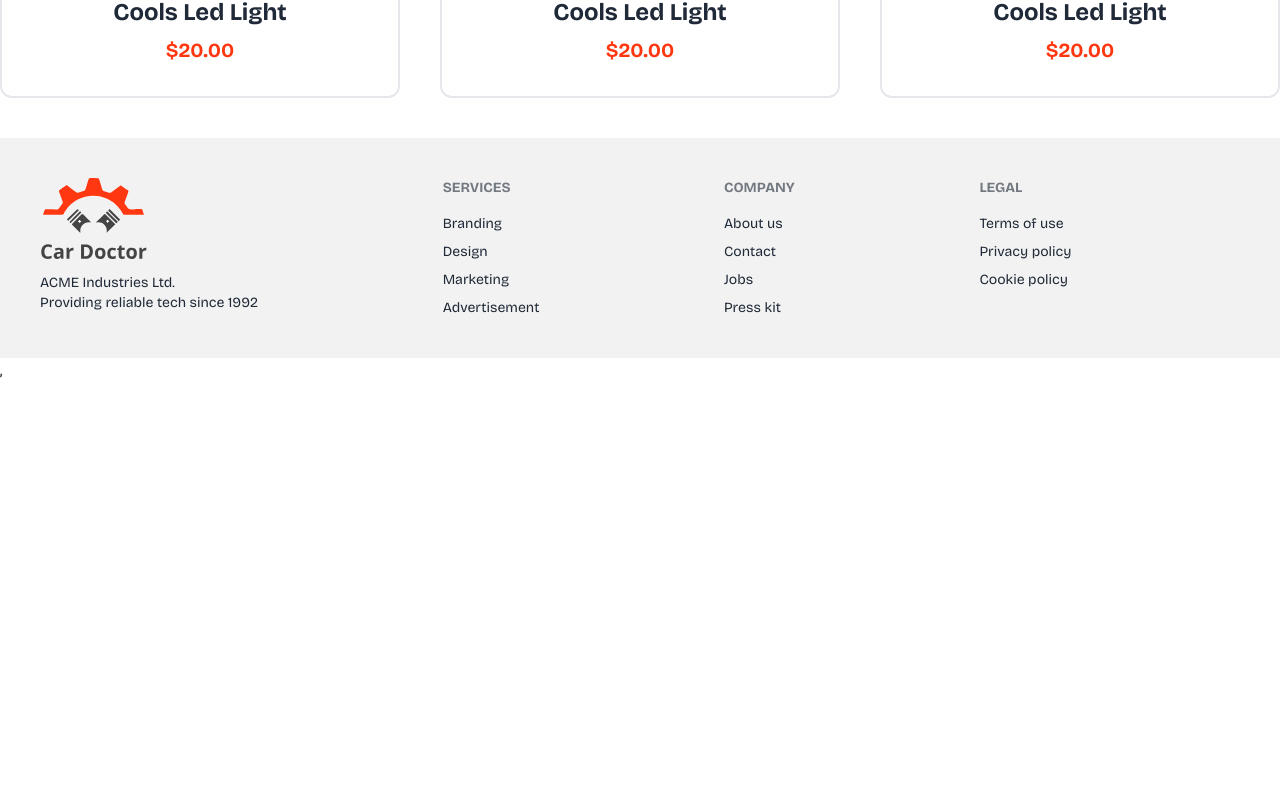
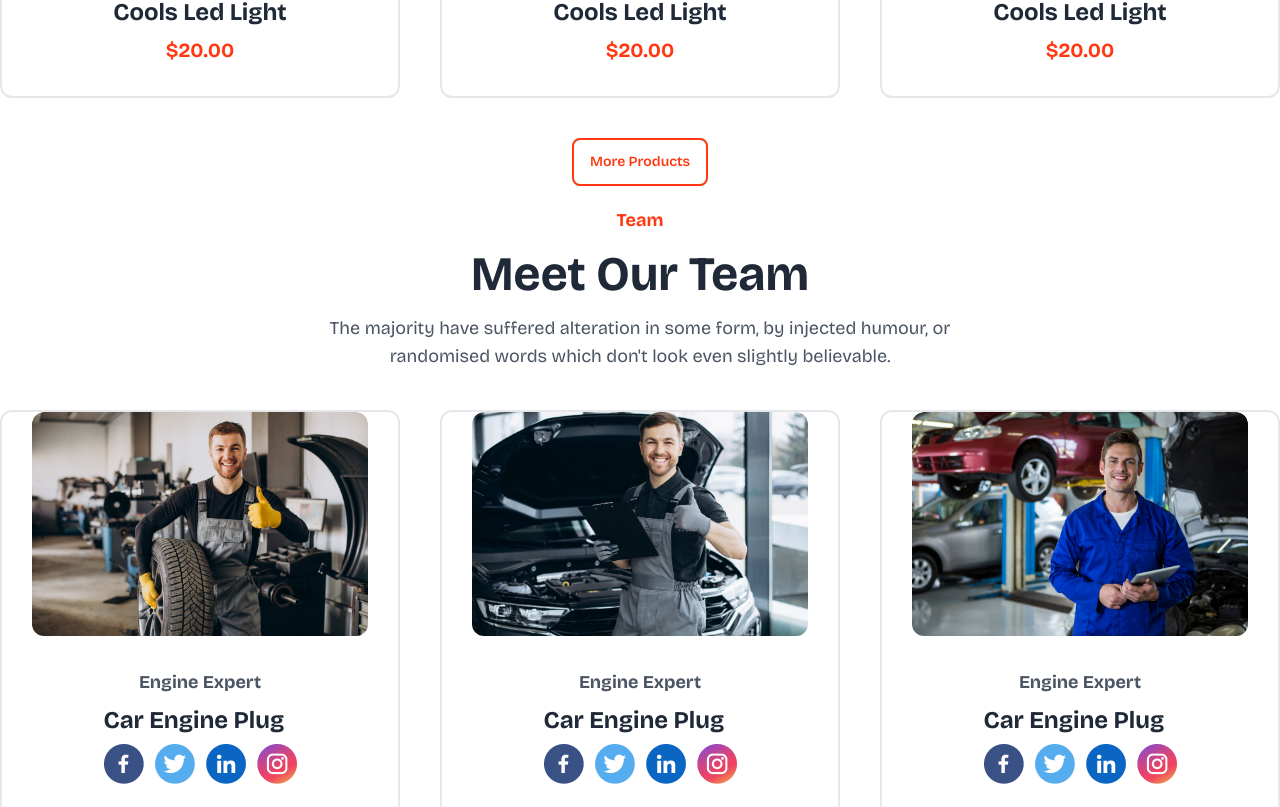
Before and after one commit to Muntahamasuma/Car-Doctor-client, a React (Vite) app: page / in a window 1280 px wide. Shown: the part 3709-4516 px from the top of the page. Before the commit the page ends 4091 px from the top, so only its background shows below. Built offline with nearby package versions, Linux system fonts and the light colour scheme.

Commit message:
Added 'Our Team'section

```diff
--- a/src/Pages/Home/Home.jsx
+++ b/src/Pages/Home/Home.jsx
@@ -1,6 +1,7 @@
 import AboutUs from "./AboutUs";
 import Banner from "./Banner";
 import InfoSection from "./InfoSection";
+import OurTeam from "./OurTeam";
 import Popular from "./Popular";
 import ServiceArea from "./ServiceArea";
 
@@ -13,6 +14,7 @@ const Home = () => {
           <ServiceArea></ServiceArea>
           <InfoSection/>
           <Popular></Popular>
+          <OurTeam></OurTeam>
         </div>
     );
 };
--- /dev/null
+++ b/src/Pages/Home/OurTeam.jsx
@@ -0,0 +1,64 @@
+import SectionTitle from "../../Components/SectionTitle";
+import card1Img from "../../assets/images/team/1.jpg"
+import card2Img from "../../assets/images/team/2.jpg"
+import card3Img from "../../assets/images/team/3.jpg"
+import socialImg from "../../assets/Group 38728.png"
+
+const OurTeam = () => {
+    return (
+        <div>
+            <SectionTitle
+            categoryName={'Team'}
+            categoryTitle={'Meet Our Team'}
+            paragraph={"The majority have suffered alteration in some form, by injected humour, or randomised words which don't look even slightly believable. "}
+            />
+            {/* cards */}
+            <div className="grid grid-cols-1 md:grid-cols-2 lg:grid-cols-3 gap-10 my-10">
+                {/* card1 */}
+            <div className="card rounded-xl border-2 border-gray-200 items-center text-center">
+  <figure>
+    <img
+    className="h-56 rounded-xl"
+      src={card1Img}
+      alt="Shoes" />
+  </figure>
+  <div className="card-body">
+    <p className="font-bold text-lg text-gray-600">Engine Expert</p>
+    <h2 className="card-title font-bold text-2xl">Car Engine Plug</h2>
+    <div className="flex justify-center"><img src={socialImg} alt="" /></div>
+  </div>
+</div>
+                {/* card2 */}
+            <div className="card rounded-xl border-2 border-gray-200 items-center text-center">
+  <figure>
+    <img
+    className="h-56 rounded-xl"
+      src={card2Img}
+      alt="Shoes" />
+  </figure>
+  <div className="card-body">
+    <p className="font-bold text-lg text-gray-600">Engine Expert</p>
+    <h2 className="card-title font-bold text-2xl">Car Engine Plug</h2>
+    <div className="flex justify-center"><img src={socialImg} alt="" /></div>
+  </div>
+</div>
+                {/* card3 */}
+            <div className="card rounded-xl border-2 border-gray-200 items-center text-center">
+  <figure>
+    <img
+    className="h-56 rounded-xl"
+      src={card3Img}
+      alt="Shoes" />
+  </figure>
+  <div className="card-body">
+    <p className="font-bold text-lg text-gray-600">Engine Expert</p>
+    <h2 className="card-title font-bold text-2xl">Car Engine Plug</h2>
+    <div className="flex justify-center"><img src={socialImg} alt="" /></div>
+  </div>
+</div>
+</div>
+        </div>
+    );
+};
+
+export default OurTeam;
--- a/src/Pages/Home/Popular.jsx
+++ b/src/Pages/Home/Popular.jsx
@@ -6,6 +6,7 @@ import card4Img from "../../assets/images/products/2.png"
 import card5Img from "../../assets/images/products/5.png"
 import card6Img from "../../assets/images/products/4.png"
 import ratingImg from "../../assets/Group 46.png"
+import OutLineButton from "../../Components/OutLineButton";
 const Popular = () => {
     return (
         <div>
@@ -101,6 +102,7 @@ const Popular = () => {
   </div>
 </div>
             </div>
+            <OutLineButton outLineBtn={'More Products'}/>
         </div>
     );
 };
```
Also changed, not shown: src/assets/Group 38728.png (added).
